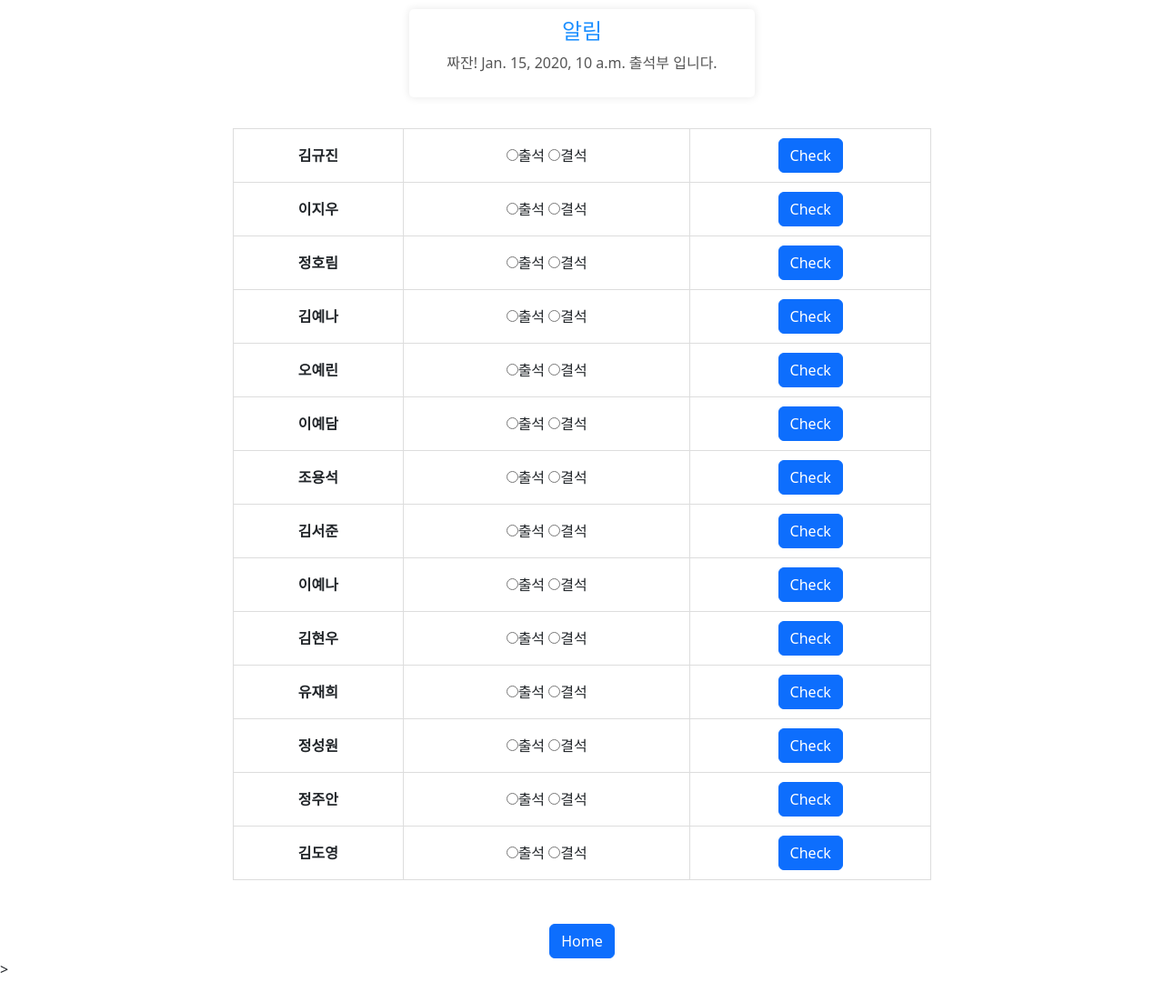
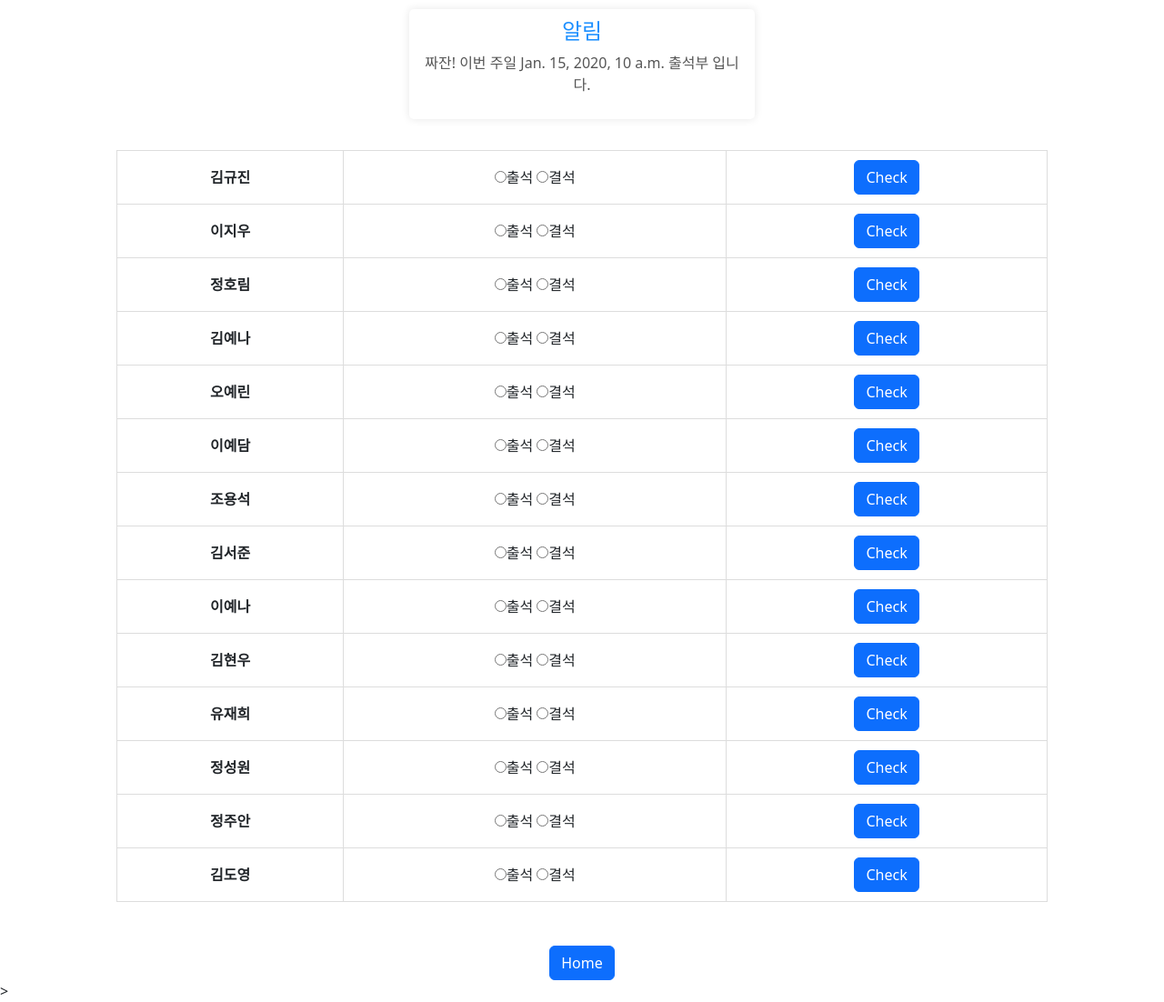
Before and after one commit to uiseokgeem/Hello_Poko, a Django app: template checking/templates/checking/attendnace_check.html in a window 1280 px wide. Shown: the whole page at 91% size. Before the commit the page ends 1070 px from the top, so only its background shows below. Run offline with Django 4.2, Linux system fonts and the light colour scheme; data comes from the database, SQL or seed files in the repository; both versions use the stored data as it was after the commit; the template is opened without the code that fills it: values that come from a table or form of the project are taken from there, most other values are stand-ins (such as "Sample title", 1, 10 or a date in 2020).

Commit message:
template_check update

```diff
--- a/checking/templates/checking/attendnace_check.html
+++ b/checking/templates/checking/attendnace_check.html
@@ -19,7 +19,7 @@
         }
         table {
             border-collapse: collapse;
-            width: 60%; /* 테이블의 전체 너비 설정 */
+            width: 80%; /* 테이블의 전체 너비 설정 */
         }
 
         th, td {
@@ -53,7 +53,7 @@
 <div class="quote-box">
     <h4>알림</h4>
     <p>
-        짜잔! {{ date }} 출석부 입니다.
+        짜잔! 이번 주일 {{ date }} 출석부 입니다.
     </p>
 </div>
 <div class="regibox" align="center">
```
Also changed, not shown: db.sqlite3.
